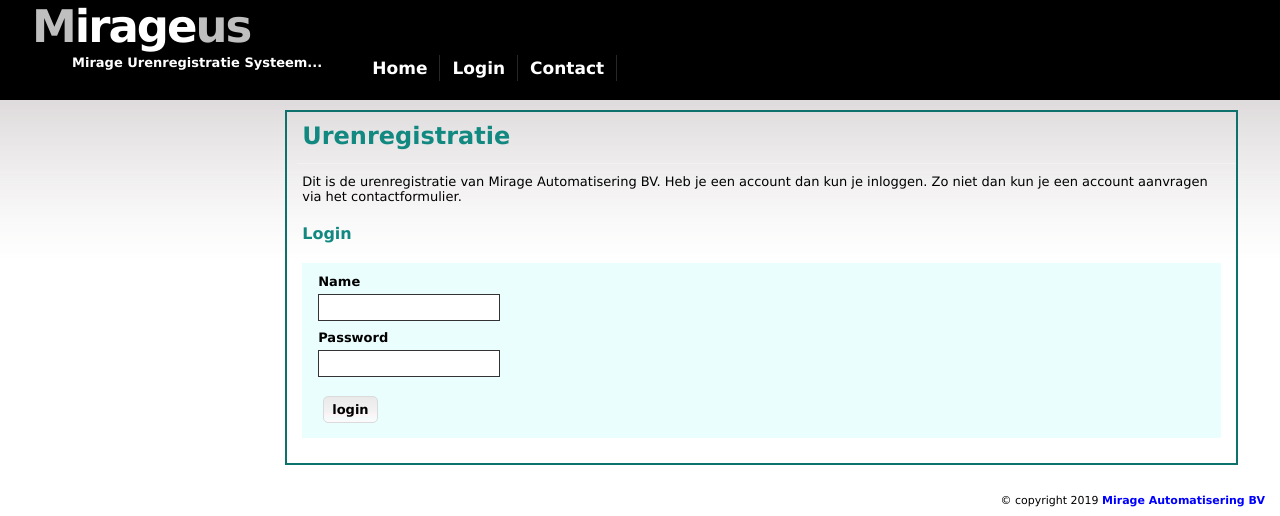
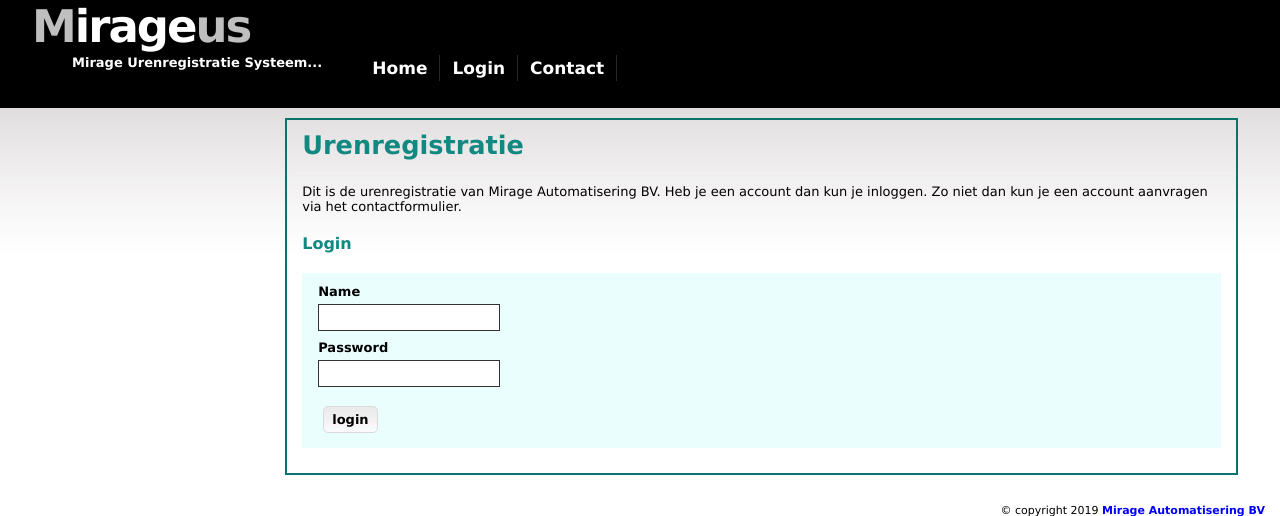
Before and after one commit to markwage/mirage-urenregistratie-systeem, a PHP site: page /login.php in a window 1280 px wide. Shown: the top 516 px of the page. Run offline with PHP 8.4, Linux system fonts and the light colour scheme.

Commit message:
Some small changes

```diff
--- a/css/style.css
+++ b/css/style.css
@@ -202,7 +202,8 @@ input.button {
 
 /* header */
 #header {
-	height: 100px;
+	/* height: 100px; */
+	height: 13.5vh;
 	text-align: left;
 	background-color: black;
 }
@@ -341,7 +342,8 @@ input.button {
 	padding: 10px 0px 13px 5px;
 	margin: 0 0 0 10px;
 	border-bottom: 1px solid #f2f2f2;
-	font: bold 24px verdana, arial, sans-serif;
+	/* font: bold 24px verdana, arial, sans-serif; */
+	font: bold 2vw verdana, arial, sans-serif;
 }
 #main ul li {
 	list-style-image: url(../img/bullet.gif);
--- a/header.php
+++ b/header.php
@@ -1,5 +1,8 @@
 <!DOCTYPE html PUBLIC "-//W3C//DTD XHTML 1.0 Strict//EN" "http://www.w3.org/TR/xhtml1/DTD/xhtml1-strict.dtd">
 <html xmlns="http://www.w3.org/1999/xhtml" xml:lang="en" lang="en">
+
+<meta name="viewport" content="width=device-width, initial-scale=1.0">
+
 <head>
 	<link rel="stylesheet" href="./css/style.css" type="text/css" />
 	<link rel="stylesheet" href="./css/calendar.css" type="text/css" />
--- a/index.php
+++ b/index.php
@@ -13,6 +13,7 @@ check_cookies();
 <html xmlns="http://www.w3.org/1999/xhtml" xml:lang="en" lang="en">
 <head>
 
+<meta name="viewport" content="width=device-width, initial-scale=1.0">
 <meta name="Description" content="Information architecture, Web Design, Web Standards." />
 <meta name="Keywords" content="your, keywords" />
 <meta http-equiv="Content-Type" content="text/html; charset=iso-8859-1" />
--- a/uren.php
+++ b/uren.php
@@ -128,7 +128,7 @@ echo "<table>";
     echo "<tr>";
 		echo "<td><strong>Weeknummer</strong></td>";
 		echo "<td><input style='width:70px' type='number' name='week' id='camp-week' value='".$inputweeknr."' required onchange='this.form.submit()'></td>";
-		echo "<td>".$status."</td";
+		echo "<td><img src=\"./img/buttons/icons8-info-48.png\" alt=\"informatie\" title=\"informatie\" /></td><td>".$status."</td";
 		//<!-- -<td><input class="button" type="submit" name="updateweeknr" value="refresh"></td> -->
 	echo "</tr>";
 echo "</table>";
@@ -138,7 +138,7 @@ echo "<table id='uren_table'>";
         for($ix6=0; $ix6<7; $ix6++) {
             echo "<th><center>".$weekDatum[$ix6]."<br>".$weekDagNaam[$ix6]."</center></th>";
         }
-        echo "<th colspan=2>Totaal</th>";
+        echo "<th style='text-align:right'>Totaal</th><th></th>";
     echo "</tr>";
     //------------------------------------------------------------------------------------------------------
     // Bekijk huidige week of er al uren ingevuld zijn.
```
Also changed, not shown: img/buttons/icons8-info-48.png (added), 1 other file.
